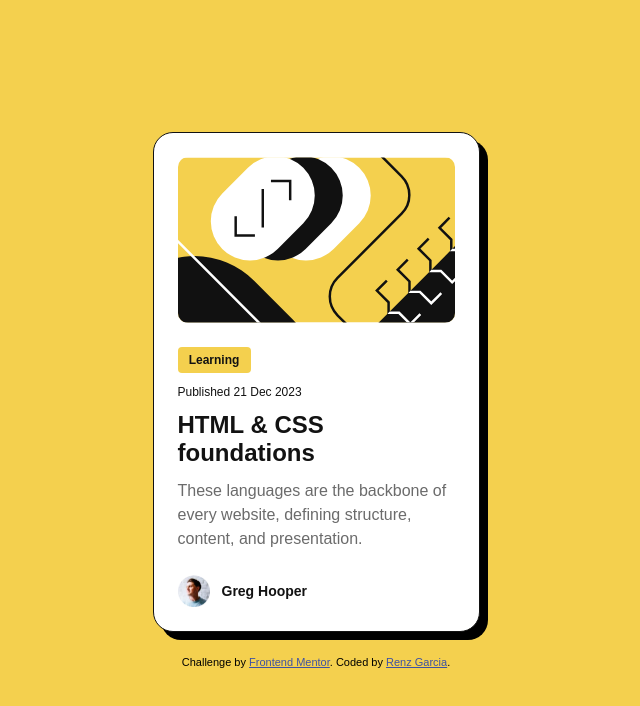
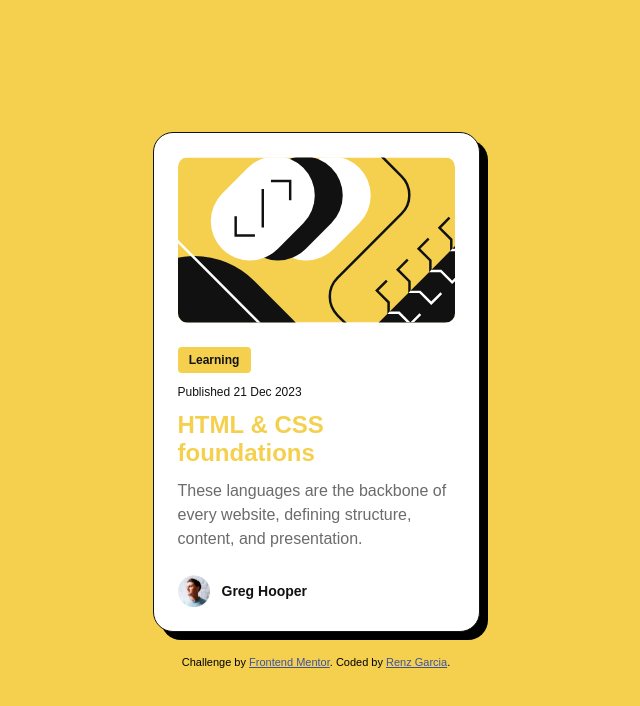
Before and after one commit to renz-garcia/frontend-mentor-challenges, a plain HTML site: page blog-preview-card-main/index.html in a window 1280 px wide. In both pictures the pointer is over the element "HTML & CSS foundations". Shown: the whole page, without its empty margins (324-964 px from the left). Drawn offline with Linux system fonts and the light colour scheme.

```diff
--- a/blog-preview-card-main/style.css
+++ b/blog-preview-card-main/style.css
@@ -78,6 +78,11 @@ body {
     font-weight: 800;
 }
 
+.title:hover {
+    color: var(--yellow-color);
+    cursor: pointer;
+}
+
 .description {
     color: var(--gray-500-color);
     font-size: var(--paragraph-font-size);
```
